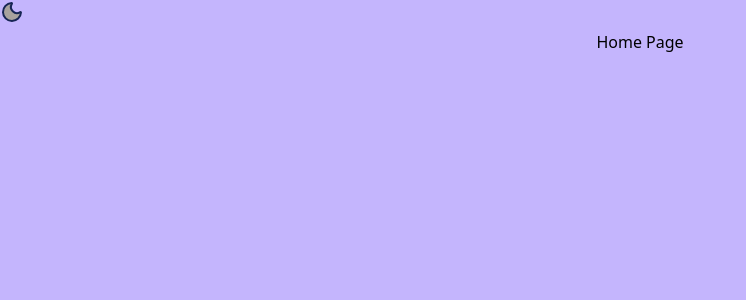
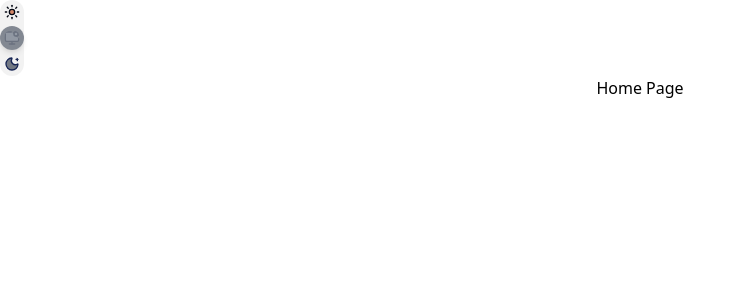
Before and after one commit to Eaglesword07/Personal_Portfolio, a React (Vite) app: page / in a window 1280 px wide. Shown: the top 300 px of the page, without its empty margins (0-746 px from the left). Built offline with nearby package versions, Linux system fonts and the light colour scheme.

Commit message:
Theme toggle complete
tried different styles till contented with one, for now

```diff
--- a/src/App.jsx
+++ b/src/App.jsx
@@ -1,12 +1,12 @@
 import AppRouter from '@routers';
+import { ThemeProvider } from '@utils/ThemeContext';
 
 const App = () => {
+  return (
+    <ThemeProvider>
+      <AppRouter />
+    </ThemeProvider>
+  );
+};
 
-  return (
-    <>
-        <AppRouter />
-    </>
-  )
-}
-
-export default App
+export default App;
--- a/src/components/DarkModeToggle.jsx
+++ /dev/null
@@ -1,28 +0,0 @@
-import { useState, useEffect } from "react";
-import { Sun, Moon } from "lucide-react";
-
-
-export const DarkModeToggle = () => {
-    const [darkMode, setDarkMode] = useState(false);
-
-    const toggleDarkMode = () => {
-        if ( darkMode ) {
-            document.documentElement.classList.remove('dark');
-            setDarkMode(false);
-        } else {
-            document.documentElement.classList.add('dark');
-            setDarkMode(true);
-        }
-    };
-
-    return (
-        <button
-            onClick={toggleDarkMode}>
-            {darkMode ? (
-                <Sun className="h-15 w-15 text-yellow-600 fill-orange-700/60 hover:fill-orange-950" />
-            ) : (
-                <Moon className="h-15 w-15 text-blue-950 fill-slate-800/60 hover:fill-stone-400" />
-            )}
-        </button>
-    )
-}
--- /dev/null
+++ b/src/components/Ui/ThemeToggle/ThemeToggle.jsx
@@ -0,0 +1,41 @@
+import { useTheme } from "@utils/ThemeContext";
+import { Sun, MoonStar, MonitorCog } from "lucide-react";
+
+export const ThemeToggle = () => {
+    const { theme, toggleTheme } = useTheme();
+
+    const handleThemeToggle = (selectedTheme) => {
+        toggleTheme(selectedTheme);
+    };
+
+    return (
+        <div className="relative z-0 inline-grid grid-cols-1 items-center gap-0.5 p-0.75 rounded-full
+                text-gray-950/5 bg-gray-950/5 shadow-gray-400/50
+                dark:bg-white/30 dark:text-white dark:border-gray-700/50 dark:shadow-gray-800/50" >
+            <span>
+                <Sun
+                onClick={() => handleThemeToggle('light')}
+                className={`rounded-full p-1 text-gray-950 fill-orange-700/60 hover:fill-orange-950
+                dark:hover:fill-white dark:text-yellow-200
+                ${theme === 'light' ? 'bg-orange-100 shadow-md' : 'ring-gray-950/10'}`}
+                aria-label="Light mode" />
+            </span>
+            <span>
+                <MonitorCog
+                onClick={() => handleThemeToggle('system')}
+                className={`rounded-full p-1 text-gray-500 fill-gray-400/60 hover:fill-gray-950
+                dark:text-white/30 ${theme === 'system' ? 'bg-gray-700/60 shadow-md' : ''}`}
+                aria-label="System mode"
+                />
+            </span>
+            <span>
+                <MoonStar
+                onClick={() => handleThemeToggle('dark')}
+                className={`rounded-full p-1 text-blue-950 fill-slate-800/60 hover:fill-stone-400
+                dark:text-blue-100/50 dark:fill-slate-400 dark:hover:fill-gray-800
+                ${theme === 'dark' ? 'bg-gray-700/60 shadow-md' : ''}`}
+                aria-label="Dark mode" />
+            </span>
+        </div>
+    )
+}
--- a/src/index.css
+++ b/src/index.css
@@ -1,6 +1,8 @@
 @tailwind base;
 @tailwind components;
 @tailwind utilities;
+
+/* @custom-variant dark (&:where(.dark, .dark *)) */
 
 @theme {
   --color-border: hsl(var(--border));
--- a/src/pages/Home/index.jsx
+++ b/src/pages/Home/index.jsx
@@ -1,10 +1,10 @@
-import { DarkModeToggle } from '@components/DarkModeToggle';
+import { ThemeToggle } from "@components/Ui/ThemeToggle/ThemeToggle";
 
 const Home = () => {
     return (
-        <div className="bg-violet-300 dark:bg-violet-900 min-h-screen" >
+        <div className="bg-white/10 dark:bg-gray-950 min-h-screen" >
             {/* Theme toggle button */}
-            <DarkModeToggle />
+            <ThemeToggle />
             {/* Backgroung */}
             <h1 className="text-center" >Home Page</h1>
             {/* Navbar */}
--- /dev/null
+++ b/src/utils/ThemeContext.jsx
@@ -0,0 +1,65 @@
+import React, { createContext, useContext, useState, useEffect } from 'react';
+
+const ThemeContext = createContext();
+
+export const useTheme = () => {
+    const context = useContext(ThemeContext);
+    if (!context) {
+        throw new Error('useTheme must be used within a ThemeProvider');
+    }
+    return context;
+};
+
+export const ThemeProvider = ({ children }) => {
+    const [theme, setTheme] = useState('system');
+
+    // Apply theme to document.documentElement
+    const applyTheme = (themeToApply) => {
+        if (themeToApply === 'dark') {
+            document.documentElement.classList.add('dark');
+        } else {
+            document.documentElement.classList.remove('dark');
+        }
+    };
+
+    // Detect system theme preference
+    const getSystemTheme = () => {
+        return window.matchMedia('(prefers-color-scheme: dark)').matches ? 'dark' : 'light';
+    };
+
+    // Initialize theme from localStorage or system
+    useEffect(() => {
+        const savedTheme = localStorage.getItem('theme');
+        if (savedTheme === 'light' || savedTheme === 'dark' || savedTheme === 'system') {
+            setTheme(savedTheme);
+            if (savedTheme === 'system') {
+                applyTheme(getSystemTheme());
+            } else {
+                applyTheme(savedTheme);
+            }
+        } else {
+            setTheme('system');
+            applyTheme(getSystemTheme());
+        }
+    }, []);
+
+    // Update theme when theme state changes
+    useEffect(() => {
+        if (theme === 'system') {
+            applyTheme(getSystemTheme());
+        } else {
+            applyTheme(theme);
+        }
+        localStorage.setItem('theme', theme);
+    }, [theme]);
+
+    const toggleTheme = (newTheme) => {
+        setTheme(newTheme);
+    };
+
+    return (
+        <ThemeContext.Provider value={{ theme, toggleTheme }}>
+            {children}
+        </ThemeContext.Provider>
+    );
+};
```
